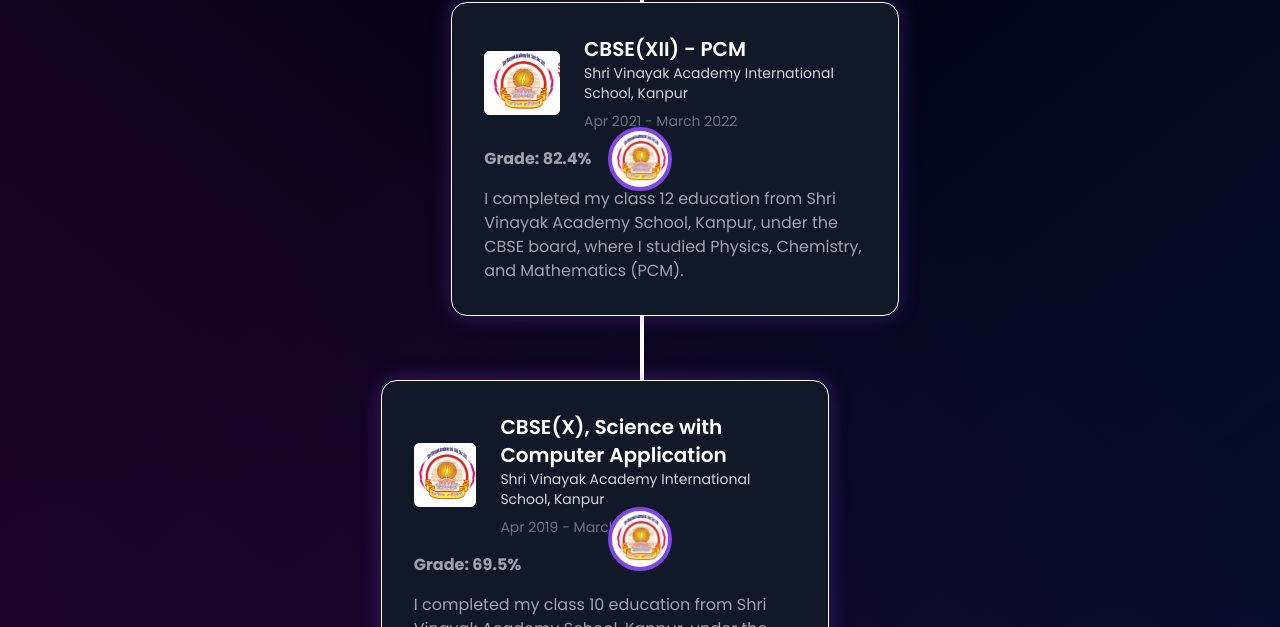
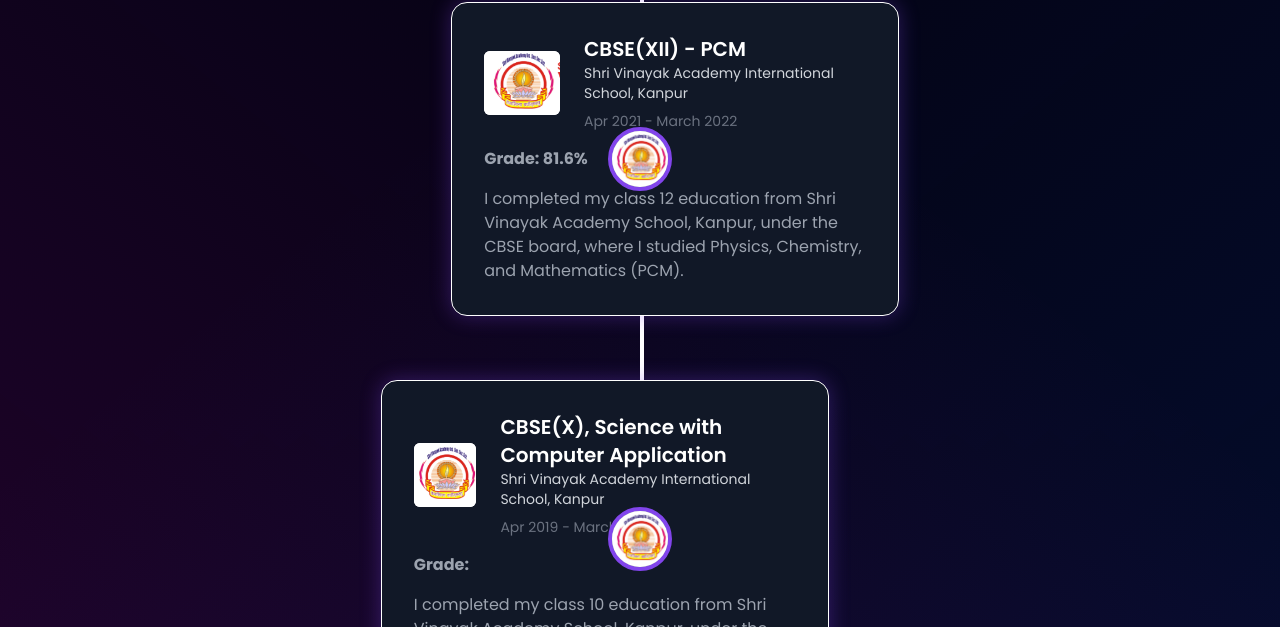
Before and after one commit to astikgupta/My_portfolio, a React (Vite) app: page / in a window 1280 px wide. Shown: the part 4537-5164 px from the top of the page. Built offline with nearby package versions, Linux system fonts and the light colour scheme.

Commit message:
Update grades in constants.js

```diff
--- a/src/constants.js
+++ b/src/constants.js
@@ -174,7 +174,7 @@ export const SkillsInfo = [
       img: vpsLogo,
       school: "Shri Vinayak Academy International School, Kanpur",
       date: "Apr 2021 - March 2022",
-      grade: "82.4%",
+      grade: "81.6%",
       desc: "I completed my class 12 education from Shri Vinayak Academy School, Kanpur, under the CBSE board, where I studied Physics, Chemistry, and Mathematics (PCM).",
       degree: "CBSE(XII) - PCM ",
     },
@@ -183,7 +183,6 @@ export const SkillsInfo = [
       img: vpsLogo,
       school: "Shri Vinayak Academy International School, Kanpur",
       date: "Apr 2019 - March 2020",
-      grade: "69.5%",
       desc: "I completed my class 10 education from Shri Vinayak Academy School, Kanpur, under the CBSE board, where I studied Science.",
       degree: "CBSE(X), Science with Computer Application",
     },
```
